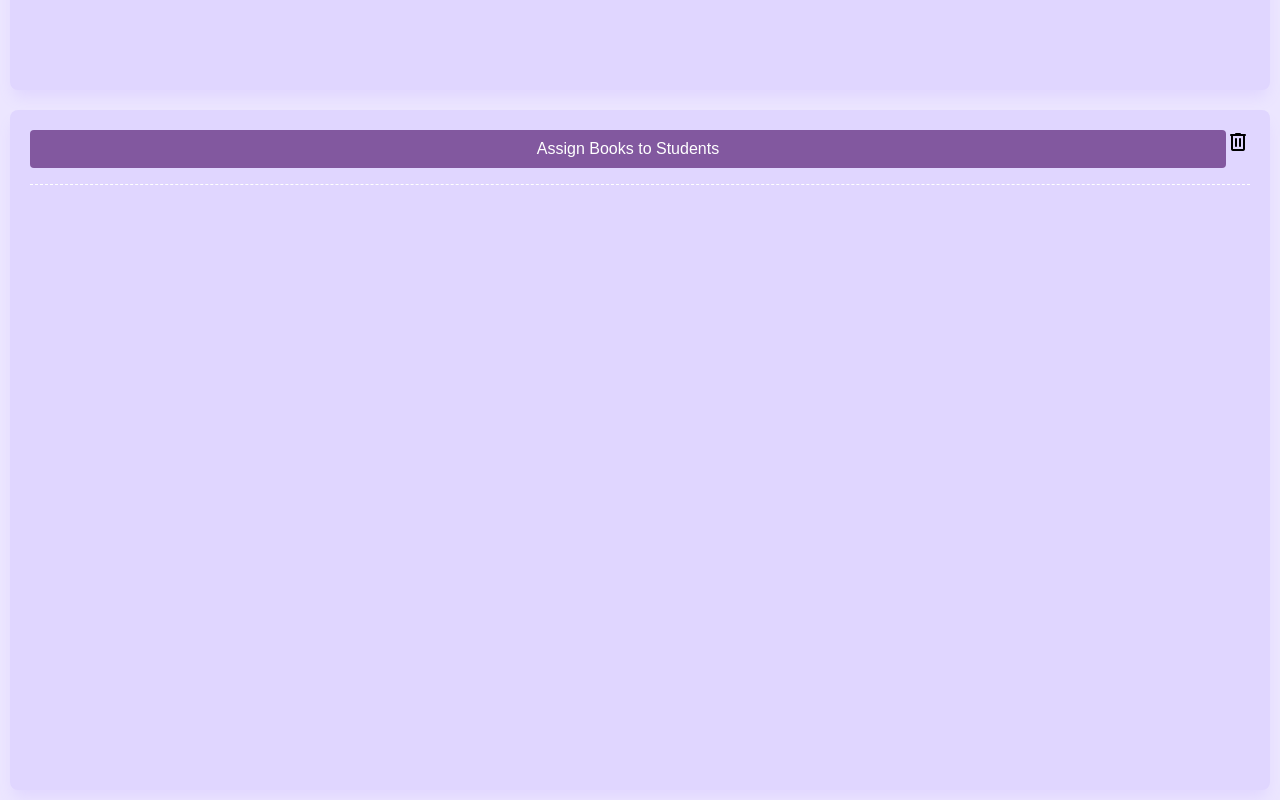
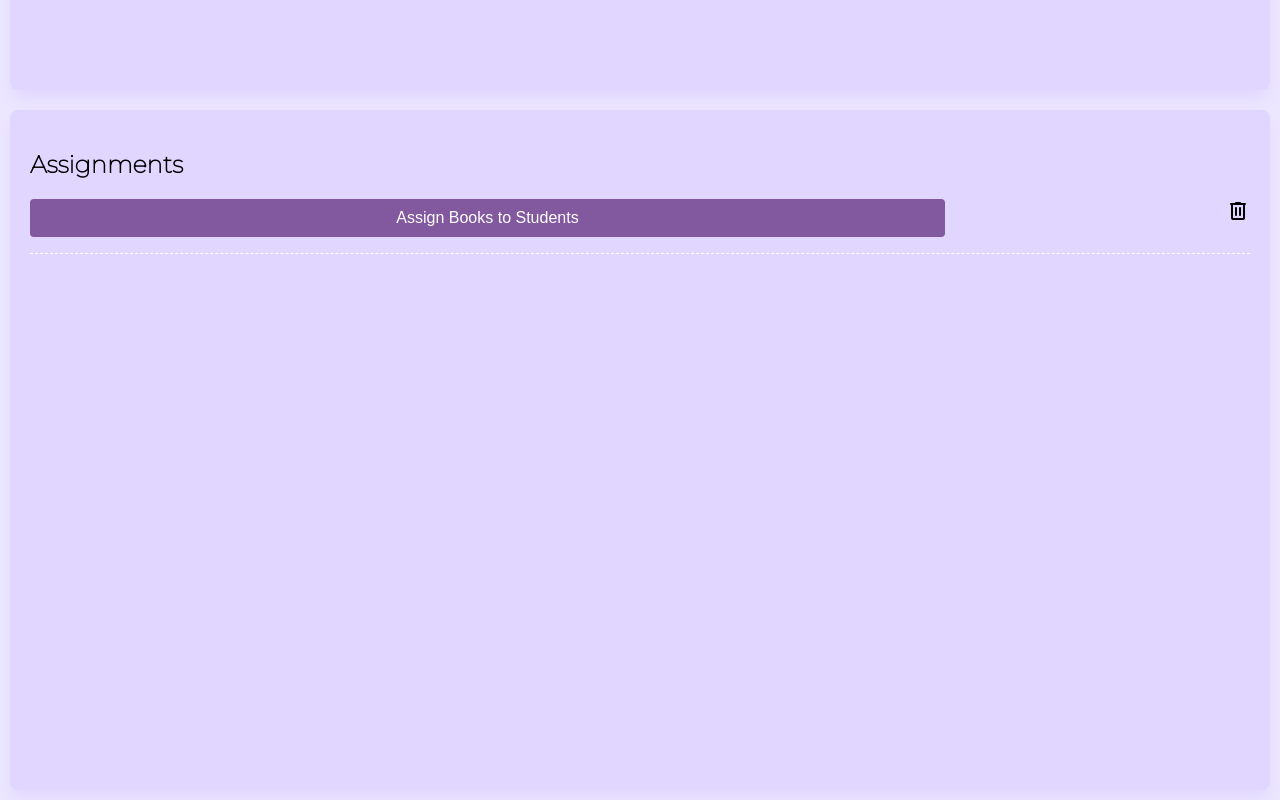
Before and after one commit to ppalomar/micutucu, a React (Create React App) app: page / in a window 1280 px wide. Shown: the part 2113-2913 px from the top of the page. Built offline with nearby package versions, Linux system fonts and the light colour scheme; no server answers; the database is empty.

Commit message:
Micutucu added document id in all the state objects

```diff
--- a/src/App.js
+++ b/src/App.js
@@ -71,14 +71,14 @@ const App = () => {
   }, []);
 
   // HELPERS ------------------------------------------------------------------
-  const addClassroom = (classroom) => {
-    setClassrooms([...classrooms, classroom]);
-    saveCollection("classrooms", classroom);
+  const addClassroom = async (classroom) => {
+    const documentId = await saveCollection("classrooms", classroom);
+    setBooks([...classrooms, { documentId, ...classroom }]);
   };
 
-  const addStudent = (student) => {
-    setStudents([...students, student]);
-    saveCollection("students", student);
+  const addStudent = async (student) => {
+    const documentId = await saveCollection("students", student);
+    setBooks([...students, { documentId, ...student }]);
   };
 
   const addBook = async (book) => {
@@ -109,6 +109,7 @@ const App = () => {
       prevAssigned: null,
     }));
     newBooks.forEach(async ({ documentId, ...restProps }) => {
+      // We don't want to save in database the documentId
       updateBook(documentId, restProps);
     });
     setBooks([...notClassroomBooks, ...newBooks]);
@@ -190,11 +191,17 @@ const App = () => {
           <BookList books={classroomBooks} students={classroomStudents} />
         </div>
         <div className="section rounds">
+          <h2>Assignments</h2>
           <div style={{ display: "flex" }}>
-            <button disabled={isButtonDisabled} onClick={assignBooksToStudents}>
-              Assign Books to Students
-            </button>
-            <div className="delete-round">
+            <div style={{ flex: 3 }}>
+              <button
+                disabled={isButtonDisabled}
+                onClick={assignBooksToStudents}
+              >
+                Assign Books to Students
+              </button>
+            </div>
+            <div style={{ display: "flex", flex: 1 }} className="delete-round">
               <span class="material-symbols-rounded" onClick={removeRounds}>
                 delete
               </span>
--- a/src/db.js
+++ b/src/db.js
@@ -12,7 +12,7 @@ import { db } from "./firebase";
 export const getCollection = async (collectionName) => {
   const col = collection(db, collectionName);
   const snapshot = await getDocs(col);
-  return snapshot.docs.map((doc) => doc.data());
+  return snapshot.docs.map((doc) => ({ documentId: doc.id, ...doc.data() }));
 };
 
 export const saveCollection = async (collectionName, item) => {
--- a/src/styles.css
+++ b/src/styles.css
@@ -148,6 +148,10 @@ button:hover {
     margin-left: auto;
     cursor: pointer;
 }
+.delete-round span{
+    margin-left: auto;
+}
+
 
 /* Media query to change styles for screens less than 700px */
 @media (max-width: 1440px) {
```
